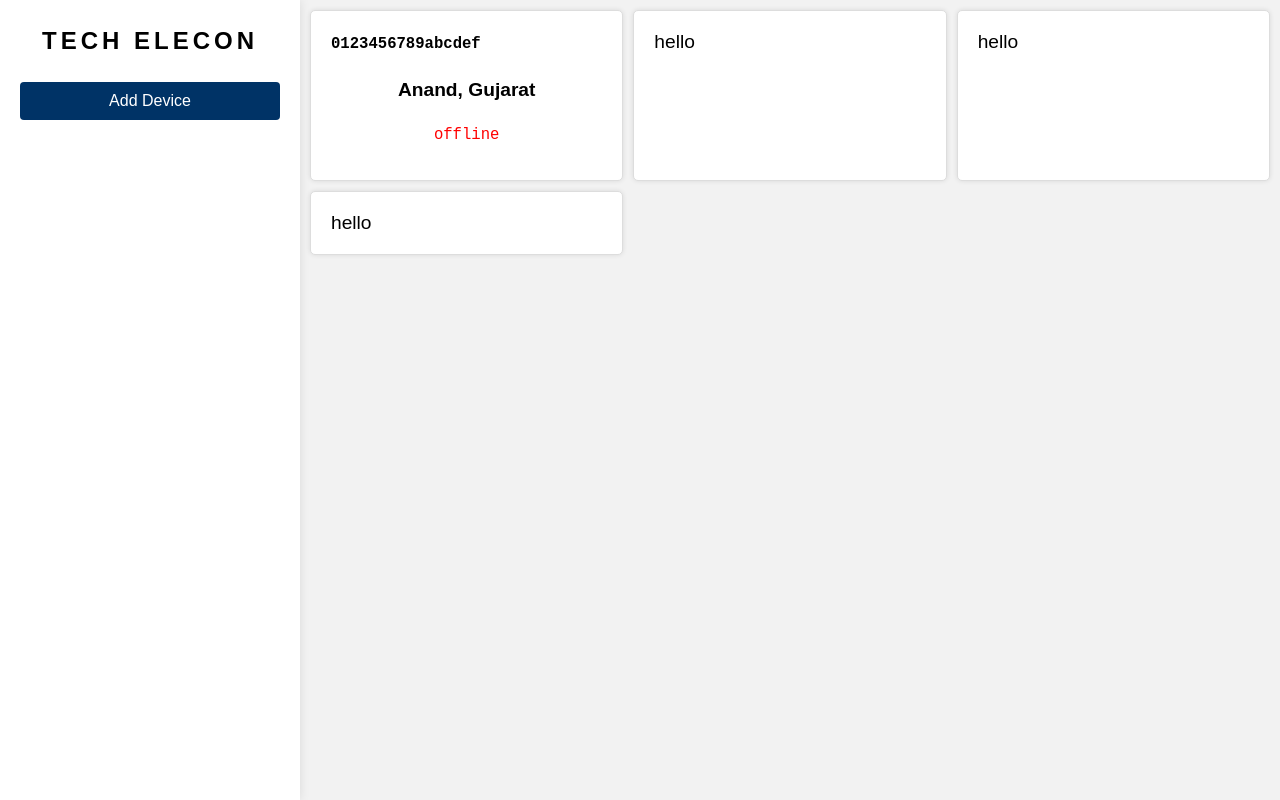
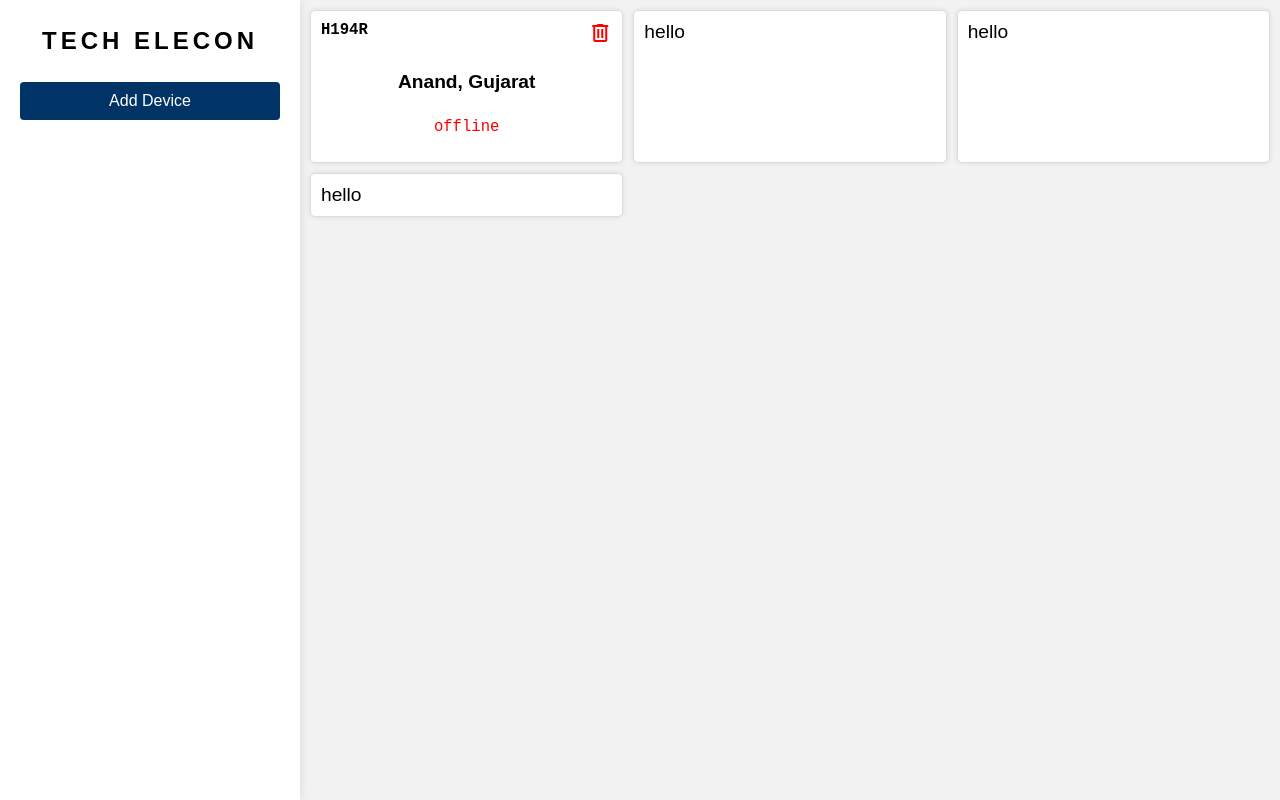
Before and after one commit to TechElecon/TechElecon.github.io, a plain HTML site: page dashboard.html in a window 1280 px wide. Drawn offline with nearby package versions, Linux system fonts and the light colour scheme.

Commit message:
added material icons and adjust graph view margin

```diff
--- a/dashboard.html
+++ b/dashboard.html
@@ -5,6 +5,7 @@
     <meta name="viewport" content="width=device-width, initial-scale=1.0">
     <title>Dashboard</title>
     <link rel="stylesheet" href="dashboard_style.css">
+    <link rel="stylesheet" href="https://fonts.googleapis.com/css2?family=Material+Symbols+Outlined:opsz,wght,FILL,GRAD@24,400,0,0" />
 </head>
 <body>
     <div id="parent-bar">
@@ -21,7 +22,12 @@
     <div id="main">
         <div class="grid-container">
             <div class="grid-item">
-                <b style="text-align: start;font-family: monospace;" class="sr_num">0123456789abcdef</b>
+             <div style="display: flex;align-content: space-between;">
+                <b style="text-align: start;font-family: monospace; width: 100%;" class="sr_num">H194R</b>
+                <span class="material-symbols-outlined" style="text-align: end;">
+                    delete
+                    </span>
+            </div>
                 <h4 class="location">Anand, Gujarat</h4>
                 <p style="color: red;font-family: monospace;" class="status">offline</p>
             </div>
--- a/dashboard_style.css
+++ b/dashboard_style.css
@@ -44,7 +44,11 @@ body{
 .grid-item {
     background-color: #fff;
     border: 1px solid #ddd;
-    padding: 20px;
+    padding: 10px;
+    /* padding-top: 20px;
+    padding-bottom: 20px;
+    padding-left: 20px;
+    padding-right: 20px; */
     border-radius: 5px;
     font-size: 1.2em;
     box-shadow: 0 0 5px rgba(0, 0, 0, 0.1);
@@ -248,3 +252,11 @@ gap: 10px;
     background-color: #ddd;
     /* transform: scale(1.1); */
 }
+
+.material-symbols-outlined{
+    border-radius: 15px;
+    color: #f00;
+    }
+.material-symbols-outlined:hover{
+background-color: #ddd;
+}
--- a/device_style.css
+++ b/device_style.css
@@ -152,9 +152,8 @@ hr{
 }
 
 .graph{
-    height: 98%;
-    width: 98%;
-    margin: 1%;
+    height: 100%;
+    width: 100%;
 }
 
 #graph0{
```
